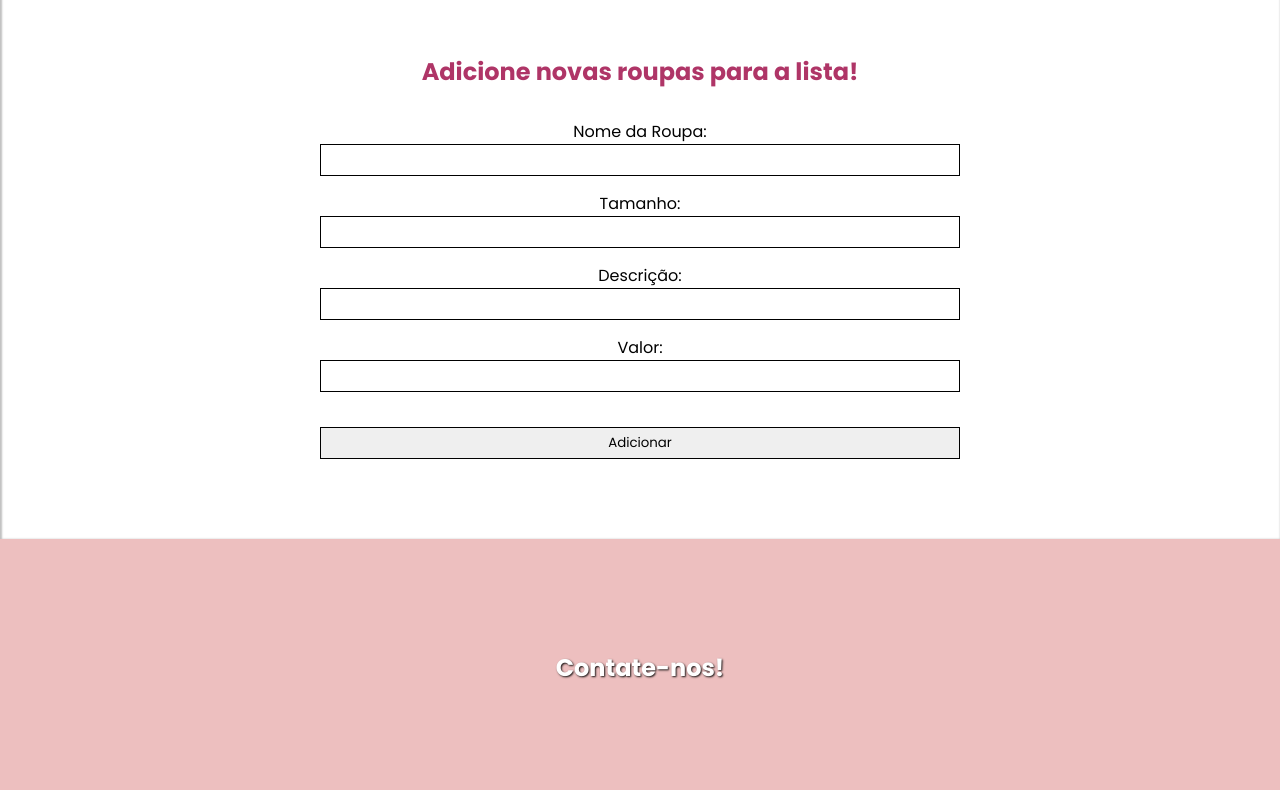
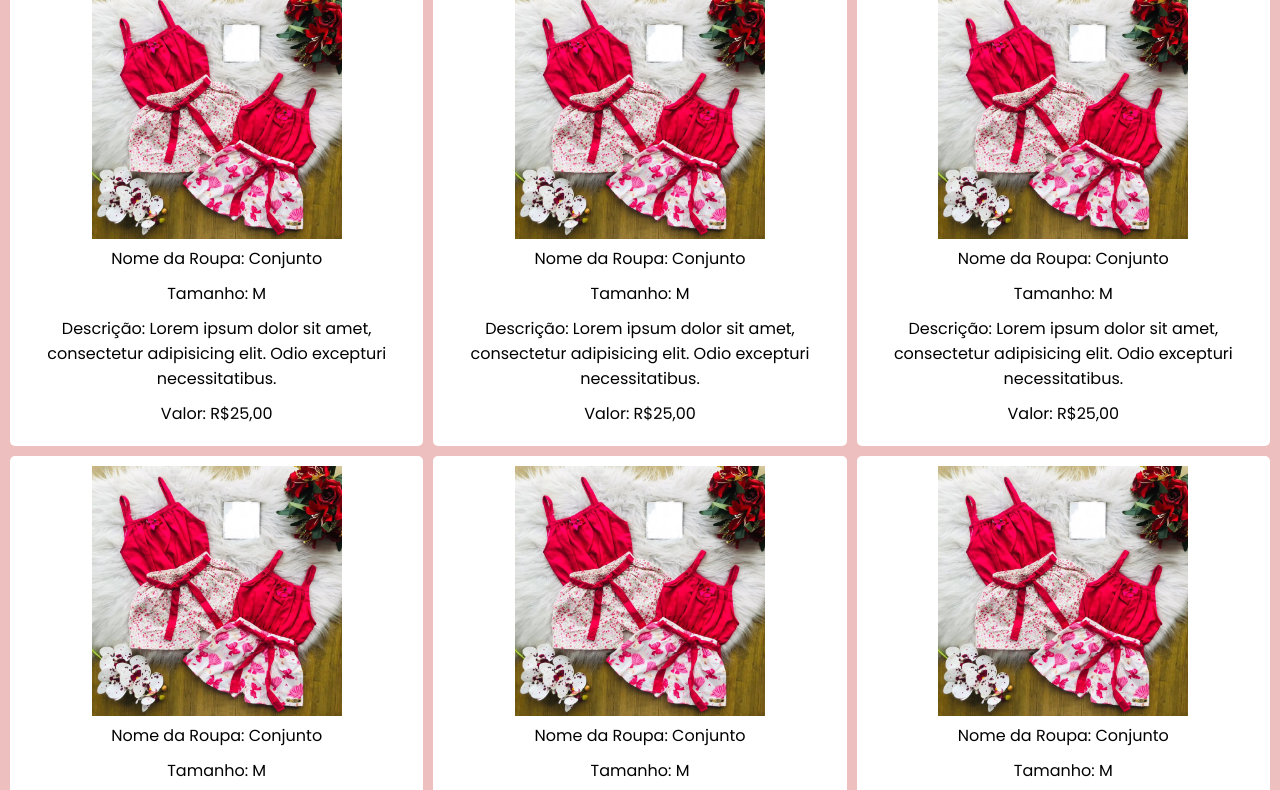
Before and after one commit to emanuelrf7/projeto-loja, a plain HTML site: page index.html in a window 1280 px wide. Shown: the part 1136-1926 px from the top of the page. Drawn offline with Linux system fonts and the light colour scheme.

Commit message:
Algumas atualizações

```diff
--- a/index.html
+++ b/index.html
@@ -30,7 +30,55 @@
 
         <section class="secao-produtos" id="secao-produtos">
             <h2>Roupas disponíveis</h2>
-            <div class="produtos" id="produtos"></div>
+            <div class="produtos" id="produtos">
+                <div class="container-imagem config-imagem">
+                    <img src="img/produto.jpg" alt="Foto do Produto">
+                    <p>Nome da Roupa: Conjunto</p>
+                    <p>Tamanho: M</p>
+                    <p>Descrição: Lorem ipsum dolor sit amet, consectetur adipisicing elit. Odio excepturi necessitatibus.</p>
+                    <p>Valor: R$25,00</p>
+                </div>
+
+                <div class="container-imagem config-imagem">
+                    <img src="img/produto.jpg" alt="Foto do Produto">
+                    <p>Nome da Roupa: Conjunto</p>
+                    <p>Tamanho: M</p>
+                    <p>Descrição: Lorem ipsum dolor sit amet, consectetur adipisicing elit. Odio excepturi necessitatibus.</p>
+                    <p>Valor: R$25,00</p>
+                </div>
+
+                <div class="container-imagem config-imagem">
+                    <img src="img/produto.jpg" alt="Foto do Produto">
+                    <p>Nome da Roupa: Conjunto</p>
+                    <p>Tamanho: M</p>
+                    <p>Descrição: Lorem ipsum dolor sit amet, consectetur adipisicing elit. Odio excepturi necessitatibus.</p>
+                    <p>Valor: R$25,00</p>
+                </div>
+
+                <div class="container-imagem config-imagem">
+                    <img src="img/produto.jpg" alt="Foto do Produto">
+                    <p>Nome da Roupa: Conjunto</p>
+                    <p>Tamanho: M</p>
+                    <p>Descrição: Lorem ipsum dolor sit amet, consectetur adipisicing elit. Odio excepturi necessitatibus.</p>
+                    <p>Valor: R$25,00</p>
+                </div>
+
+                <div class="container-imagem config-imagem">
+                    <img src="img/produto.jpg" alt="Foto do Produto">
+                    <p>Nome da Roupa: Conjunto</p>
+                    <p>Tamanho: M</p>
+                    <p>Descrição: Lorem ipsum dolor sit amet, consectetur adipisicing elit. Odio excepturi necessitatibus.</p>
+                    <p>Valor: R$25,00</p>
+                </div>
+
+                <div class="container-imagem config-imagem">
+                    <img src="img/produto.jpg" alt="Foto do Produto">
+                    <p>Nome da Roupa: Conjunto</p>
+                    <p>Tamanho: M</p>
+                    <p>Descrição: Lorem ipsum dolor sit amet, consectetur adipisicing elit. Odio excepturi necessitatibus.</p>
+                    <p>Valor: R$25,00</p>
+                </div>
+            </div>
         </section>
 
         <section class="secao-addprodutos">
--- a/style.css
+++ b/style.css
@@ -131,9 +131,10 @@ body {
 
 .container-imagem p {
     margin-bottom: 10px;
+    text-align: center;
 }
 
-.config-imagem {
+.container-imagem img {
     width: 250px;
 }
 
```
Also changed, not shown: img/produto.jpg (renamed from img/imagem.jpg).
